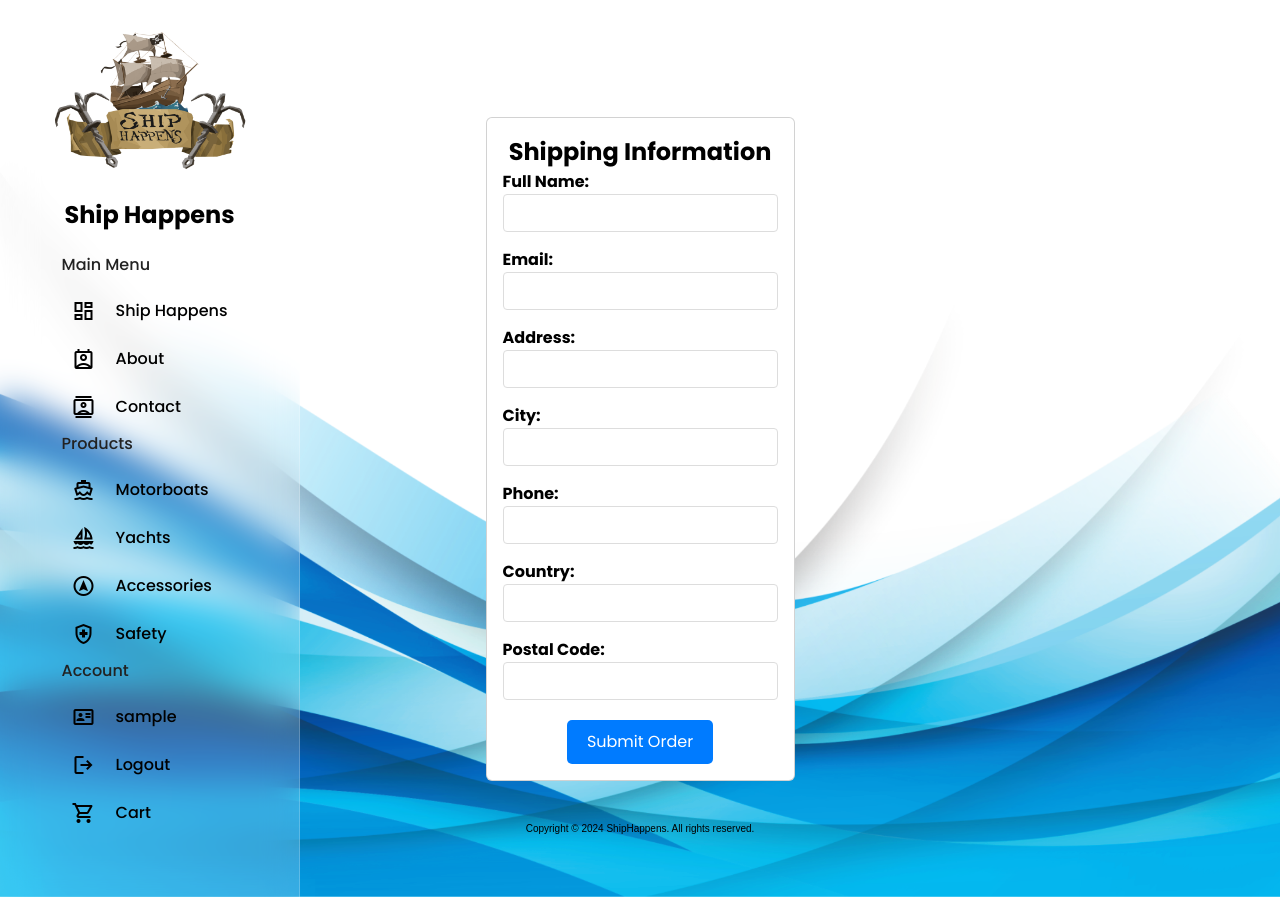
After one commit to AndrusR/final_project_eshop, a Django app: page /order/ in a window 1280 px wide. The commit adds this page. Run offline with Django 5.2, Linux system fonts and the light colour scheme; the visitor is signed in with stand-in values (Sample User, id 1).

Commit message:
add cart views urls html

```diff
--- a/store/models.py
+++ b/store/models.py
@@ -48,6 +48,7 @@ class ShippingInfo(models.Model):
 
 # ShoppingCart represents a collection of products that a user intends to buy
 class ShoppingCart(models.Model):
+    user = models.ForeignKey(User, on_delete=models.CASCADE, default=1)  # Link the cart to a user
     product = models.ForeignKey(Product, on_delete=models.CASCADE)
     quantity = models.IntegerField(default=1)
     total_price = models.DecimalField(default=0, decimal_places=2, max_digits=10)
--- /dev/null
+++ b/store/templates/order.html
@@ -0,0 +1,51 @@
+{% extends 'base.html' %}
+
+{% block content %}
+<section class="order-container">
+    <div class="container">
+        <div class="row justify-content-center">
+            <div class="col-12">
+                <div class="card order-card">
+                    <div class="card-body order-card-body">
+                        <h2 class="text-center text-black mb-4">Shipping Information</h2>
+                        <form method="post" action="{% url 'order_info' %}" style="max-width: 600px; margin: auto;">
+                            {% csrf_token %}
+                            <div style="margin-bottom: 15px;">
+                                <label for="full_name" style="display: block; font-weight: bold;">Full Name:</label>
+                                <input type="text" id="full_name" name="full_name" required style="width: 100%; padding: 8px; border: 1px solid #ddd; border-radius: 4px;">
+                            </div>
+                            <div style="margin-bottom: 15px;">
+                                <label for="email" style="display: block; font-weight: bold;">Email:</label>
+                                <input type="email" id="email" name="email" required style="width: 100%; padding: 8px; border: 1px solid #ddd; border-radius: 4px;">
+                            </div>
+                            <div style="margin-bottom: 15px;">
+                                <label for="address" style="display: block; font-weight: bold;">Address:</label>
+                                <input type="text" id="address" name="address" required style="width: 100%; padding: 8px; border: 1px solid #ddd; border-radius: 4px;">
+                            </div>
+                            <div style="margin-bottom: 15px;">
+                                <label for="city" style="display: block; font-weight: bold;">City:</label>
+                                <input type="text" id="city" name="city" required style="width: 100%; padding: 8px; border: 1px solid #ddd; border-radius: 4px;">
+                            </div>
+                            <div style="margin-bottom: 15px;">
+                                <label for="phone" style="display: block; font-weight: bold;">Phone:</label>
+                                <input type="text" id="phone" name="phone" required style="width: 100%; padding: 8px; border: 1px solid #ddd; border-radius: 4px;">
+                            </div>
+                            <div style="margin-bottom: 15px;">
+                                <label for="country" style="display: block; font-weight: bold;">Country:</label>
+                                <input type="text" id="country" name="country" required style="width: 100%; padding: 8px; border: 1px solid #ddd; border-radius: 4px;">
+                            </div>
+                            <div style="margin-bottom: 15px;">
+                                <label for="index" style="display: block; font-weight: bold;">Postal Code:</label>
+                                <input type="text" id="index" name="index" required style="width: 100%; padding: 8px; border: 1px solid #ddd; border-radius: 4px;">
+                            </div>
+                            <div style="text-align: center; margin-top: 20px;">
+                                <button type="submit" class="btn btn-primary" style="background-color: #007bff; border: none; padding: 10px 20px; color: white; text-decoration: none; border-radius: 5px;">Submit Order</button>
+                            </div>
+                        </form>
+                    </div>
+                </div>
+            </div>
+        </div>
+    </div>
+</section>
+{% endblock %}
--- a/store/templates/sidebar.html
+++ b/store/templates/sidebar.html
@@ -67,9 +67,8 @@
 
                     <li>
                         <span class="material-symbols-outlined">shopping_cart</span>
-                        <a href="#">Cart</a>
+                        <a href="{% url 'cart' %}">Cart</a>
                     </li>
                 </ul>
-
     </aside>
 </body>
--- a/store/urls.py
+++ b/store/urls.py
@@ -9,5 +9,9 @@ urlpatterns = [
     path('lease/', views.lease, name='lease'),
 
     path('product/<int:pk>/', views.product_detail, name="product"),
+    path('cart/', views.CartView.as_view(), name='cart'),
+    path('add_to_cart/<int:product_id>/', views.add_to_cart, name='add_to_cart'),
+    path('order/', views.OrderView.as_view(), name='place_order'),
+    path('orderinfo/', views.OrderView.as_view(), name='order_info'),
 
 ]
--- a/store/views.py
+++ b/store/views.py
@@ -1,7 +1,11 @@
 from django.shortcuts import render, get_object_or_404, redirect
-from .models import Product, Category
+from .models import Product, Category, ShoppingCart, Order, ShippingInfo, ShoppingCart
 from .forms import ProductForm, LoginForm, SignUpForm
 from django.contrib import messages
+from django.views.generic import View
+from django.contrib.auth.decorators import login_required
+from django.utils.decorators import method_decorator
+from django.http import JsonResponse
 
 
 def home(request):
@@ -35,3 +39,80 @@ def contact(request):
 
 def lease(request):
     return render(request, 'lease.html',)
+
+
+def calculate_cart_totals(cart_items):
+    total_quantity = sum(item.quantity for item in cart_items)
+    total_price = sum(item.quantity * item.product.price for item in cart_items)
+    return total_quantity, total_price
+
+
+@login_required
+def add_to_cart(request, product_id):
+    product = get_object_or_404(Product, id=product_id)
+
+    if request.method == 'POST':
+        quantity = int(request.POST.get('quantity', 1))
+
+        cart, created = ShoppingCart.objects.get_or_create(user=request.user, completed=False)
+        cart_item, created = Product.objects.get_or_create(cart=cart, product=product)
+        cart_item.quantity += quantity
+        cart_item.save()
+
+        return redirect('cart')  # Redirect to the cart page after adding the product
+
+    return render(request, 'product_detail.html', {'product': product})
+
+
+@method_decorator(login_required(login_url='/registration/login/'), name='dispatch')
+class CartView(View):
+    def get(self, request):
+        cart_items = ShoppingCart.objects.filter(user=request.user)
+        total_quantity, total_price = calculate_cart_totals(cart_items)
+        return render(request, 'cart.html', {
+            'cart': cart_items,
+            'total_quantity': total_quantity,
+            'total_price': total_price
+        })
+
+
+class OrderView(View):
+    @method_decorator(login_required(login_url='/registration/login/'))
+    def get(self, request):
+        return render(request, 'order.html')
+
+    @method_decorator(login_required(login_url='/registration/login/'))
+    def post(self, request):
+        full_name = request.POST['full_name']
+        email = request.POST['email']
+        address = request.POST['address']
+        city = request.POST['city']
+        phone = request.POST['phone']
+        country = request.POST['country']
+        index = request.POST['index']
+
+        cart_items = ShoppingCart.objects.filter(user=request.user)
+        total_quantity, total_price = calculate_cart_totals(cart_items)
+
+        shipping_info = ShippingInfo.objects.create(
+            full_name=full_name,
+            email=email,
+            address=address,
+            city=city,
+            phone=phone,
+            country=country,
+            index=index
+        )
+        order = Order.objects.create(
+            user=request.user,
+            number='ORDER123',
+            shipping_info=shipping_info,
+            shopping_cart=cart_items.first()
+        )
+
+        return render(request, 'order_info.html', {
+            'order': order,
+            'order_items': cart_items,
+            'total_quantity': total_quantity,
+            'total_price': total_price,
+        })
```
Also changed, not shown: store/templates/cart.html (added, +57 -0 lines), store/templates/order_info.html (added, +51 -0 lines).
